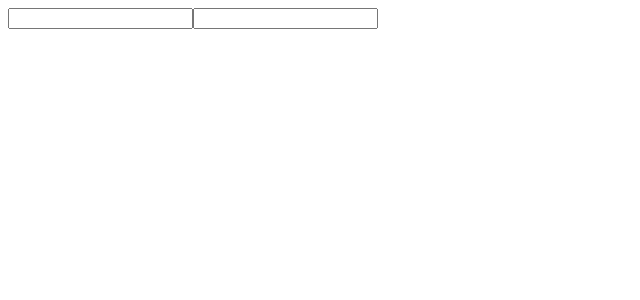
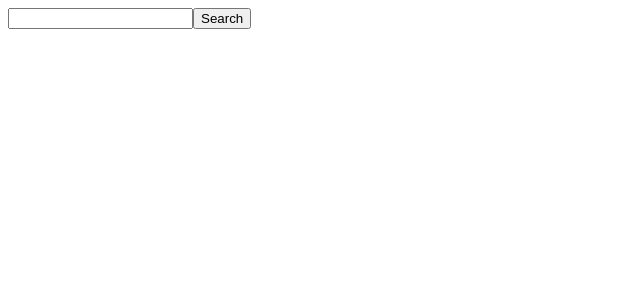
Before and after one commit to NDRXandrei/React-ex, a React (Create React App) app in the folder my-app/: page / in a window 1280 px wide. Shown: the top 300 px of the page, without its empty margins (0-640 px from the left). Built offline with nearby package versions, Linux system fonts and the light colour scheme.

Commit message:
riscritto github user

```diff
--- a/my-app/src/App.js
+++ b/my-app/src/App.js
@@ -43,9 +43,9 @@ export class App extends React.Component {
         </LanguageContext.Provider> */}
         {/* <Sum /> */}
         {/* <GithubUser /> */}
-        {/* <GithubUserList /> */}
+        <GithubUserList />
         {/* <CustomCounter /> */}
-        <CustomForm />
+        {/* <CustomForm /> */}
       </div>
     );
   }
--- a/my-app/src/GithubUser.js
+++ b/my-app/src/GithubUser.js
@@ -1,17 +1,20 @@
 import React, { useEffect, useState } from "react";
 
-export function GithubUser(props) {
+const useGithubUser = (user) => {
   const [username, setUsername] = useState("");
-  let user = props.user;
 
   useEffect(() => {
     fetch(`https://api.github.com/users/${user}`)
       .then((response) => response.json())
       .then((data) => {
         setUsername(data.name);
-        console.log(data)
       });
   }, []);
 
-  return <div>{username}</div>;
+  return [username];
+};
+export function GithubUser(props) {
+  const user = useGithubUser(props.user);
+
+  return <div>{user}</div>;
 }
```
